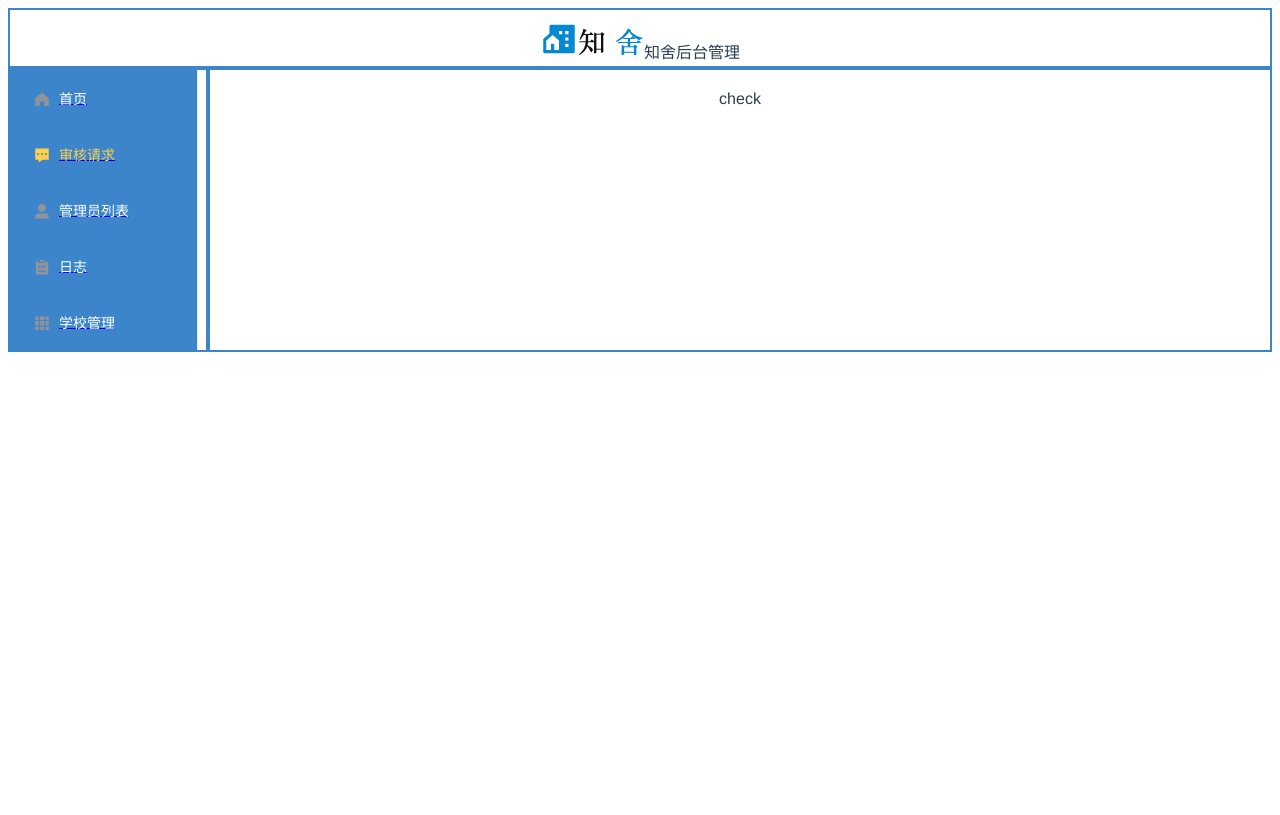
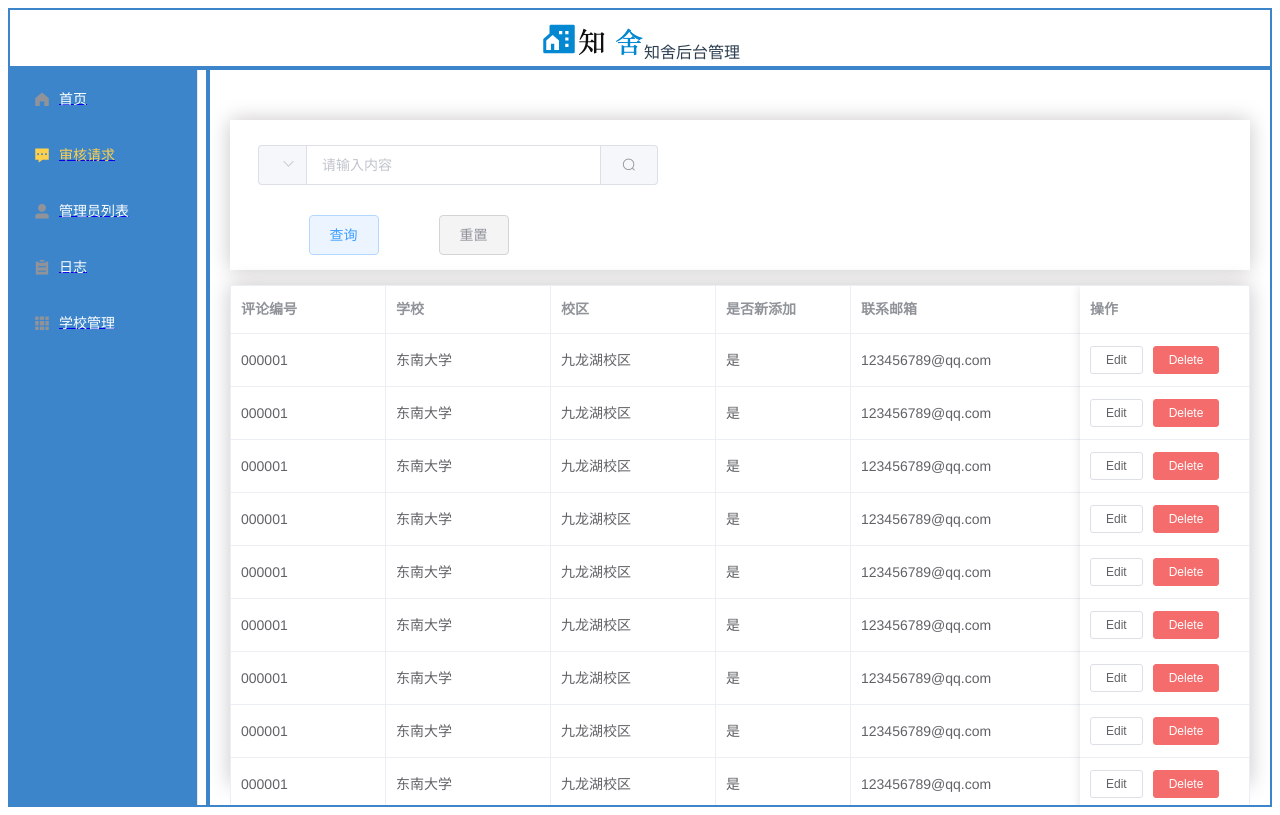
Before and after one commit to ACupofAir/zhishe, a Vue app in the folder zhishe-vue/: page /check in a window 1280 px wide. Built offline with nearby package versions, Linux system fonts and the light colour scheme.

Commit message:
add check and adminlist

```diff
--- a/zhishe-vue/src/pages/admin/adminList.vue
+++ b/zhishe-vue/src/pages/admin/adminList.vue
@@ -1,15 +1,119 @@
 <template>
-  <div>
-    list
+  <div class="adminLog">
+    <div class="pageHeader"></div>
+
+    <div class="logContent">
+      <el-table v-loading="loading" :data="tableData" style="width: 100%" height="600">
+        <el-table-column fixed prop="icon" label="头像" width="120">
+          <template slot-scope="scope">
+            <img :src="scope.row.icon" style="height: 50px" />
+          </template>
+        </el-table-column>
+        <el-table-column prop="id" label="名称" width="140">
+        </el-table-column>
+        <el-table-column prop="setTime" label="设置时间" width="210">
+        </el-table-column>
+        <el-table-column prop="sex" label="性别" width="120">
+        </el-table-column>
+        <el-table-column prop="approvedQuantity" label="已审核数量" width="130">
+        </el-table-column>
+        <el-table-column prop="failedQuantity" label="未通过数量" width="130">
+        </el-table-column>
+        <el-table-column prop="realName" label="真实姓名" width="160">
+        </el-table-column>
+        <el-table-column prop="phone" label="联系方式" width="220">
+        </el-table-column>
+      </el-table>
+
+    </div>
   </div>
 </template>
 
 <script>
-export default {
-  name: "adminList"
-}
+  export default {
+    name: "adminLog",
+    data() {
+      return {
+        loading: false,
+        tableData: [{
+          icon: "https://gitee.com/thisisbadBao/imgrepo/raw/master/imgrepo1/20210715214908.jpeg",
+          id: '靠子',
+          setTime: '2021.07.09 17:33:25',
+          sex: '男',
+          approvedQuantity: 120,
+          failedQuantity: 2,
+          realName: '铁山靠',
+          phone: '#########',
+        },
+        {
+          icon: "https://gitee.com/thisisbadBao/imgrepo/raw/master/imgrepo1/20210715214908.jpeg",
+          id: '靠子',
+          setTime: '2021.07.09 17:33:25',
+          sex: '男',
+          approvedQuantity: 120,
+          failedQuantity: 2,
+          realName: '铁山靠',
+          phone: '#########',
+        },
+        {
+          icon: "https://gitee.com/thisisbadBao/imgrepo/raw/master/imgrepo1/20210715214908.jpeg",
+          id: '靠子',
+          setTime: '2021.07.09 17:33:25',
+          sex: '男',
+          approvedQuantity: 120,
+          failedQuantity: 2,
+          realName: '铁山靠',
+          phone: '#########',
+        },
+        {
+          icon: "https://gitee.com/thisisbadBao/imgrepo/raw/master/imgrepo1/20210715214908.jpeg",
+          id: '靠子',
+          setTime: '2021.07.09 17:33:25',
+          sex: '男',
+          approvedQuantity: 120,
+          failedQuantity: 2,
+          realName: '铁山靠',
+          phone: '#########',
+        },
+        {
+          icon: "https://gitee.com/thisisbadBao/imgrepo/raw/master/imgrepo1/20210715214908.jpeg",
+          id: '靠子',
+          setTime: '2021.07.09 17:33:25',
+          sex: '男',
+          approvedQuantity: 120,
+          failedQuantity: 2,
+          realName: '铁山靠',
+          phone: '#########',
+        },
+        {
+          icon: "https://gitee.com/thisisbadBao/imgrepo/raw/master/imgrepo1/20210715214908.jpeg",
+          id: '靠子',
+          setTime: '2021.07.09 17:33:25',
+          sex: '男',
+          approvedQuantity: 120,
+          failedQuantity: 2,
+          realName: '铁山靠',
+          phone: '#########',
+        },
+        {
+          icon: "https://gitee.com/thisisbadBao/imgrepo/raw/master/imgrepo1/20210715214908.jpeg",
+          id: '靠子',
+          setTime: '2021.07.09 17:33:25',
+          sex: '男',
+          approvedQuantity: 120,
+          failedQuantity: 2,
+          realName: '铁山靠',
+          phone: '#########',
+        },
+        ]
+      }
+    }
+
+  }
 </script>
 
 <style scoped>
-
+  body {
+    margin: 0;
+  }
 </style>
--- a/zhishe-vue/src/pages/admin/check.vue
+++ b/zhishe-vue/src/pages/admin/check.vue
@@ -1,15 +1,186 @@
 <template>
-  <div>
-    check
+  <div class="checkWrapper">
+
+    <div class="searchHeader">
+
+      <div class="searchtable" style="margin-top: 30px; margin-left:28px; width: 400px;">
+        <el-input placeholder="请输入内容" v-model="input" class="input-with-select" style="margin-top: 25px;">
+          <el-select v-model="select" slot="prepend" placeholder="请选择">
+            <el-option label="评论编号" value="1"></el-option>
+            <el-option label="学校" value="2"></el-option>
+            <el-option label="校区" value="3"></el-option>
+            <el-option label="是否新添加" value="4"></el-option>
+            <el-option label="联系方式" value="5"></el-option>
+            <el-option label="当前状态" value="6"></el-option>
+          </el-select>
+          <el-button slot="append" icon="el-icon-search"></el-button>
+        </el-input>
+      </div>
+
+      <div class="searchbutton">
+        <el-row>
+          <div class="" style="margin-right:65%; margin-top: 30px;">
+            <el-button type="primary" plain style="margin-right: 50px;">查询</el-button>
+            <el-button type="info" plain>重置</el-button>
+          </div>
+        </el-row>
+      </div>
+    </div>
+
+    <div class="checkList">
+      <el-table :data="tableData" border style="width: 100%; height:600">
+        <el-table-column fixed prop="id" label="评论编号" width="155">
+        </el-table-column>
+        <el-table-column prop="college" label="学校" width="165">
+        </el-table-column>
+        <el-table-column prop="campus" label="校区" width="165">
+        </el-table-column>
+        <el-table-column prop="isNew" label="是否新添加" width="135">
+        </el-table-column>
+        <el-table-column prop="email" label="联系邮箱" width="245">
+        </el-table-column>
+        <el-table-column prop="state" label="当前状态" width="155">
+        </el-table-column>
+        <el-table-column fixed="right" label="操作" width="170">
+          <template slot-scope="scope">
+            <el-button size="mini" @click="handleEdit(scope.$index, scope.row)" >Edit</el-button>
+            <el-button size="mini" type="danger" @click="handleDelete(scope.$index, scope.row)">Delete</el-button>
+          </template>
+        </el-table-column>
+      </el-table>
+    </div>
+
   </div>
+
+
+
 </template>
 
 <script>
-export default {
-  name: "check"
-}
+  export default {
+    name: "check",
+    methods: {
+      handleClick(row) {
+        console.log(row);
+      }
+    },
+    data() {
+      return {
+        input: '',
+        select: '',
+        tableData: [{
+          id: '000001',
+          college: '东南大学',
+          campus: '九龙湖校区',
+          isNew: '是',
+          email: '123456789@qq.com',
+          state: '审核通过',
+        },
+        {
+          id: '000001',
+          college: '东南大学',
+          campus: '九龙湖校区',
+          isNew: '是',
+          email: '123456789@qq.com',
+          state: '审核通过',
+        },
+        {
+          id: '000001',
+          college: '东南大学',
+          campus: '九龙湖校区',
+          isNew: '是',
+          email: '123456789@qq.com',
+          state: '审核通过',
+        },
+        {
+          id: '000001',
+          college: '东南大学',
+          campus: '九龙湖校区',
+          isNew: '是',
+          email: '123456789@qq.com',
+          state: '审核通过',
+        },
+        {
+          id: '000001',
+          college: '东南大学',
+          campus: '九龙湖校区',
+          isNew: '是',
+          email: '123456789@qq.com',
+          state: '审核通过',
+        },
+        {
+          id: '000001',
+          college: '东南大学',
+          campus: '九龙湖校区',
+          isNew: '是',
+          email: '123456789@qq.com',
+          state: '审核通过',
+        },
+        {
+          id: '000001',
+          college: '东南大学',
+          campus: '九龙湖校区',
+          isNew: '是',
+          email: '123456789@qq.com',
+          state: '审核通过',
+        },
+        {
+          id: '000001',
+          college: '东南大学',
+          campus: '九龙湖校区',
+          isNew: '是',
+          email: '123456789@qq.com',
+          state: '审核通过',
+        },
+        {
+          id: '000001',
+          college: '东南大学',
+          campus: '九龙湖校区',
+          isNew: '是',
+          email: '123456789@qq.com',
+          state: '审核通过',
+        },
+        {
+          id: '000001',
+          college: '东南大学',
+          campus: '九龙湖校区',
+          isNew: '是',
+          email: '123456789@qq.com',
+          state: '审核通过',
+        },
+        {
+          id: '000001',
+          college: '东南大学',
+          campus: '九龙湖校区',
+          isNew: '是',
+          email: '123456789@qq.com',
+          state: '审核通过',
+        },
+      ]
+      }
+    }
+  }
 </script>
 
 <style scoped>
+  .searchHeader {
+    box-shadow: 0 0 20px #cac6c6;
+    height: 150px;
+    margin-top: 0px;
 
+  }
+
+  .checkList {
+    margin-top: 15px;
+    box-shadow: 0 0 20px #cac6c6;
+    height: 500px;
+  }
+
+  .el-select .el-input {
+    width: 130px;
+  }
+
+  .input-with-select .el-input-group__prepend {
+    background-color: #fff;
+  }
 </style>
--- a/zhishe-vue/src/pages/zhishe/campus.vue
+++ b/zhishe-vue/src/pages/zhishe/campus.vue
@@ -103,7 +103,7 @@ export default {
 
 <style scoped>
 
-/deep/ .el-rate__icon{
+::v-deep .el-rate__icon{
   font-size: 28px;
 }
 
```
